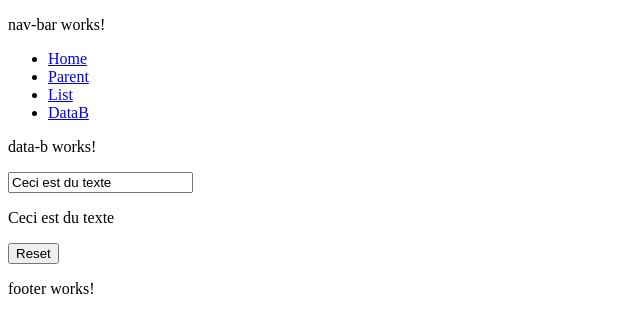
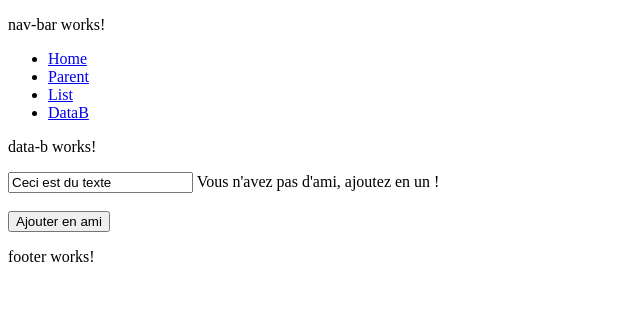
Before and after one commit to Viperbi/Angular_Cours, an Angular app: page /dataB in a window 1280 px wide. Shown: the top 332 px of the page, without its empty margins (0-640 px from the left). Built offline with nearby package versions, Linux system fonts and the light colour scheme.

Commit message:
databinding suite

```diff
--- a/src/app/data-b/data-b.component.html
+++ b/src/app/data-b/data-b.component.html
@@ -1,4 +1,9 @@
 <p>data-b works!</p>
 <input type="text" [(ngModel)]="inputTexte" required />
-<p>{{ inputTexte }}</p>
-<button [disabled]="inputTexte == ''" (click)="onClick($event)">Reset</button>
+<p *ngIf="amiCreated; else noAmi">Vous avez ajouté {{ ami }} en ami.</p>
+<br />
+<ng-template #noAmi> Vous n'avez pas d'ami, ajoutez en un ! </ng-template>
+<br />
+<button [disabled]="inputTexte === ''" (click)="onClick()">
+  Ajouter en ami
+</button>
--- a/src/app/data-b/data-b.component.ts
+++ b/src/app/data-b/data-b.component.ts
@@ -1,16 +1,21 @@
+import { CommonModule } from '@angular/common';
 import { Component } from '@angular/core';
 import { FormsModule } from '@angular/forms';
 
 @Component({
   selector: 'app-data-b',
-  imports: [FormsModule],
+  imports: [FormsModule, CommonModule],
   templateUrl: './data-b.component.html',
   styleUrl: './data-b.component.css',
 })
 export class DataBComponent {
   inputTexte: string = 'Ceci est du texte';
+  amiCreated: boolean = false;
+  ami: string = '';
 
-  onClick(event: any) {
+  onClick() {
+    this.ami = this.inputTexte;
     this.inputTexte = '';
+    this.amiCreated = true;
   }
 }
```
